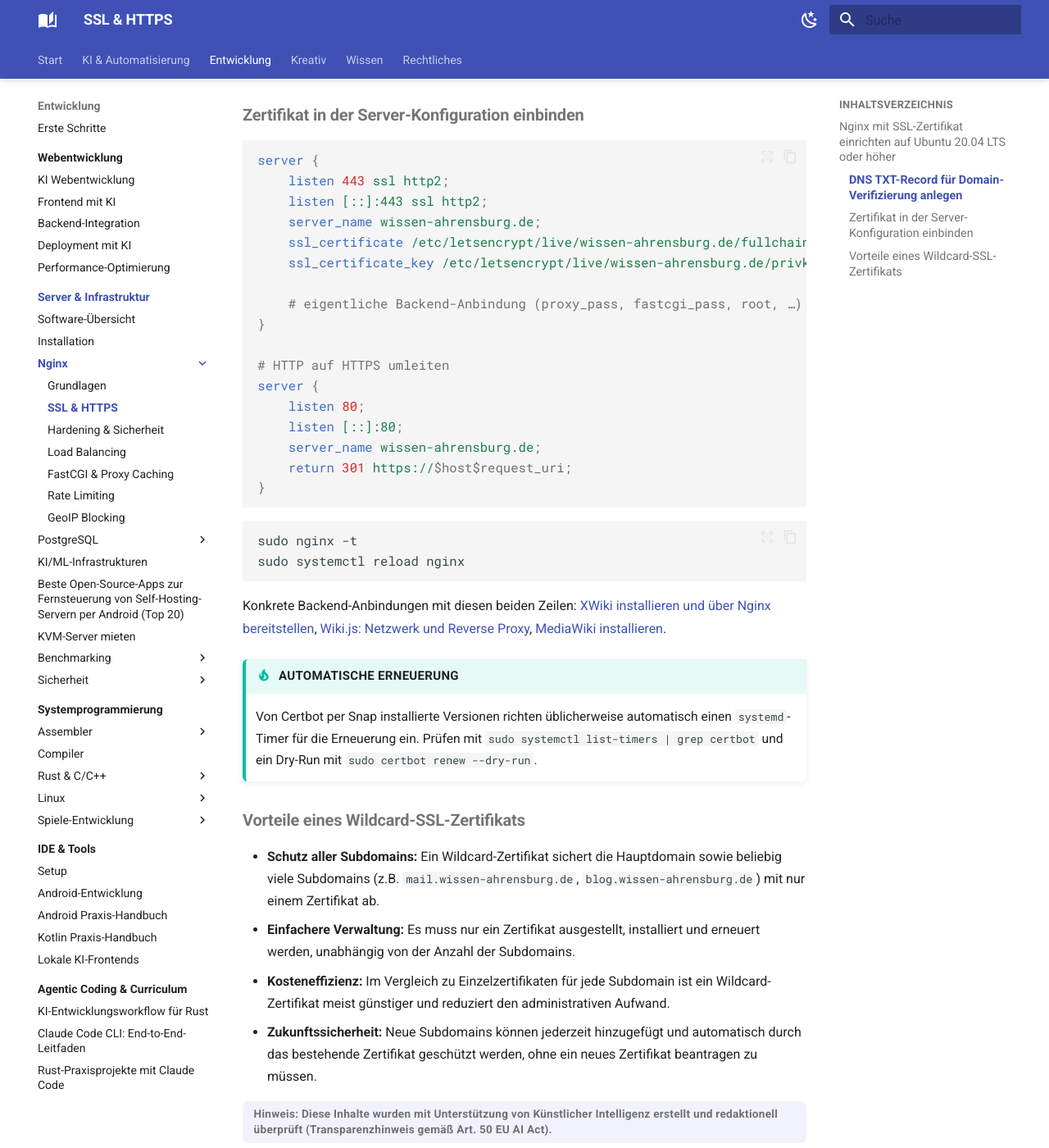
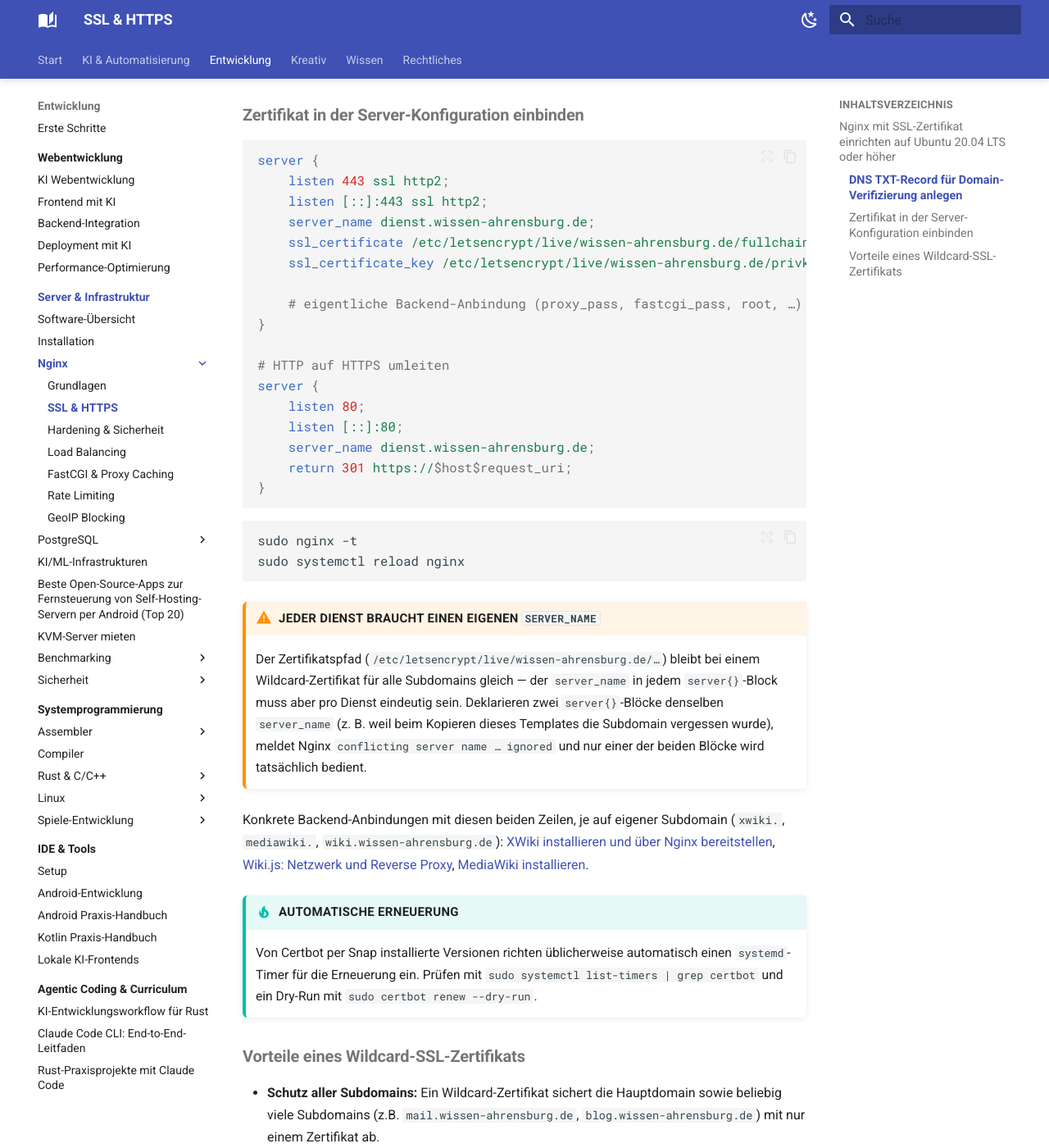
Before and after one commit to thorstenkloehn/dokument, an MkDocs documentation site: the page built from docs/entwicklung/infrastruktur/nginx-ssl.md, in a window 1280 px wide and 1400 px high, scrolled down 1526 px. Shown: the whole window at 82% size. Built offline with MkDocs 1.6.1 and Material for MkDocs 9.7.7, drawn with Linux system fonts in a browser that asks for light colours.

Commit message:
docs: server_name je Dienst statt geteilter Domain in Nginx-Beispielen
Alle Nginx-Beispiele (MediaWiki, Wiki.js, XWiki, nginx-ssl.md-Template)
nutzten bisher denselben server_name wissen-ahrensburg.de für
verschiedene Dienste. Nginx meldet bei zwei identischen server_name-
Blöcken "conflicting server name ... ignored" und bedient nur einen
davon. Setzt jetzt dienstspezifische Subdomains (mediawiki., wiki.,
xwiki.) und ergänzt in nginx-ssl.md einen Warnhinweis darauf.

Co-Authored-By: Claude Sonnet 5 <noreply@anthropic.com>

````diff
--- a/docs/entwicklung/infrastruktur/nginx-ssl.md
+++ b/docs/entwicklung/infrastruktur/nginx-ssl.md
@@ -55,7 +55,7 @@ Key is saved at:         /etc/letsencrypt/live/wissen-ahrensburg.de/privkey.pem
 server {
     listen 443 ssl http2;
     listen [::]:443 ssl http2;
-    server_name wissen-ahrensburg.de;
+    server_name dienst.wissen-ahrensburg.de;
     ssl_certificate /etc/letsencrypt/live/wissen-ahrensburg.de/fullchain.pem;
     ssl_certificate_key /etc/letsencrypt/live/wissen-ahrensburg.de/privkey.pem;
 
@@ -66,7 +66,7 @@ server {
 server {
     listen 80;
     listen [::]:80;
-    server_name wissen-ahrensburg.de;
+    server_name dienst.wissen-ahrensburg.de;
     return 301 https://$host$request_uri;
 }
 ```
@@ -76,7 +76,10 @@ sudo nginx -t
 sudo systemctl reload nginx
 ```
 
-Konkrete Backend-Anbindungen mit diesen beiden Zeilen: [XWiki installieren und über Nginx bereitstellen](../../wissen/dokumentation/xwiki/installieren.md), [Wiki.js: Netzwerk und Reverse Proxy](../../wissen/dokumentation/wikijs-linux-installation.md#7-netzwerk-und-reverse-proxy), [MediaWiki installieren](../../wissen/dokumentation/mediawiki/index.md).
+!!! warning "Jeder Dienst braucht einen eigenen `server_name`"
+    Der Zertifikatspfad (`/etc/letsencrypt/live/wissen-ahrensburg.de/…`) bleibt bei einem Wildcard-Zertifikat für alle Subdomains gleich — der `server_name` in jedem `server{}`-Block muss aber pro Dienst eindeutig sein. Deklarieren zwei `server{}`-Blöcke denselben `server_name` (z. B. weil beim Kopieren dieses Templates die Subdomain vergessen wurde), meldet Nginx `conflicting server name … ignored` und nur einer der beiden Blöcke wird tatsächlich bedient.
+
+Konkrete Backend-Anbindungen mit diesen beiden Zeilen, je auf eigener Subdomain (`xwiki.`, `mediawiki.`, `wiki.wissen-ahrensburg.de`): [XWiki installieren und über Nginx bereitstellen](../../wissen/dokumentation/xwiki/installieren.md), [Wiki.js: Netzwerk und Reverse Proxy](../../wissen/dokumentation/wikijs-linux-installation.md#7-netzwerk-und-reverse-proxy), [MediaWiki installieren](../../wissen/dokumentation/mediawiki/index.md).
 
 !!! tip "Automatische Erneuerung"
     Von Certbot per Snap installierte Versionen richten üblicherweise automatisch einen `systemd`-Timer für die Erneuerung ein. Prüfen mit `sudo systemctl list-timers | grep certbot` und ein Dry-Run mit `sudo certbot renew --dry-run`.
````
Also changed, not shown: docs/wissen/dokumentation/mediawiki/index.md (+2 -2 lines), docs/wissen/dokumentation/wikijs-linux-installation.md (+3 -3 lines), docs/wissen/dokumentation/wikijs-nginx-unix-socket.md (+1 -1 lines), docs/wissen/dokumentation/xwiki/installieren.md (+1 -1 lines), docs/wissen/dokumentation/xwiki/xwiki-nginx-unix-socket.md (+1 -1 lines).
